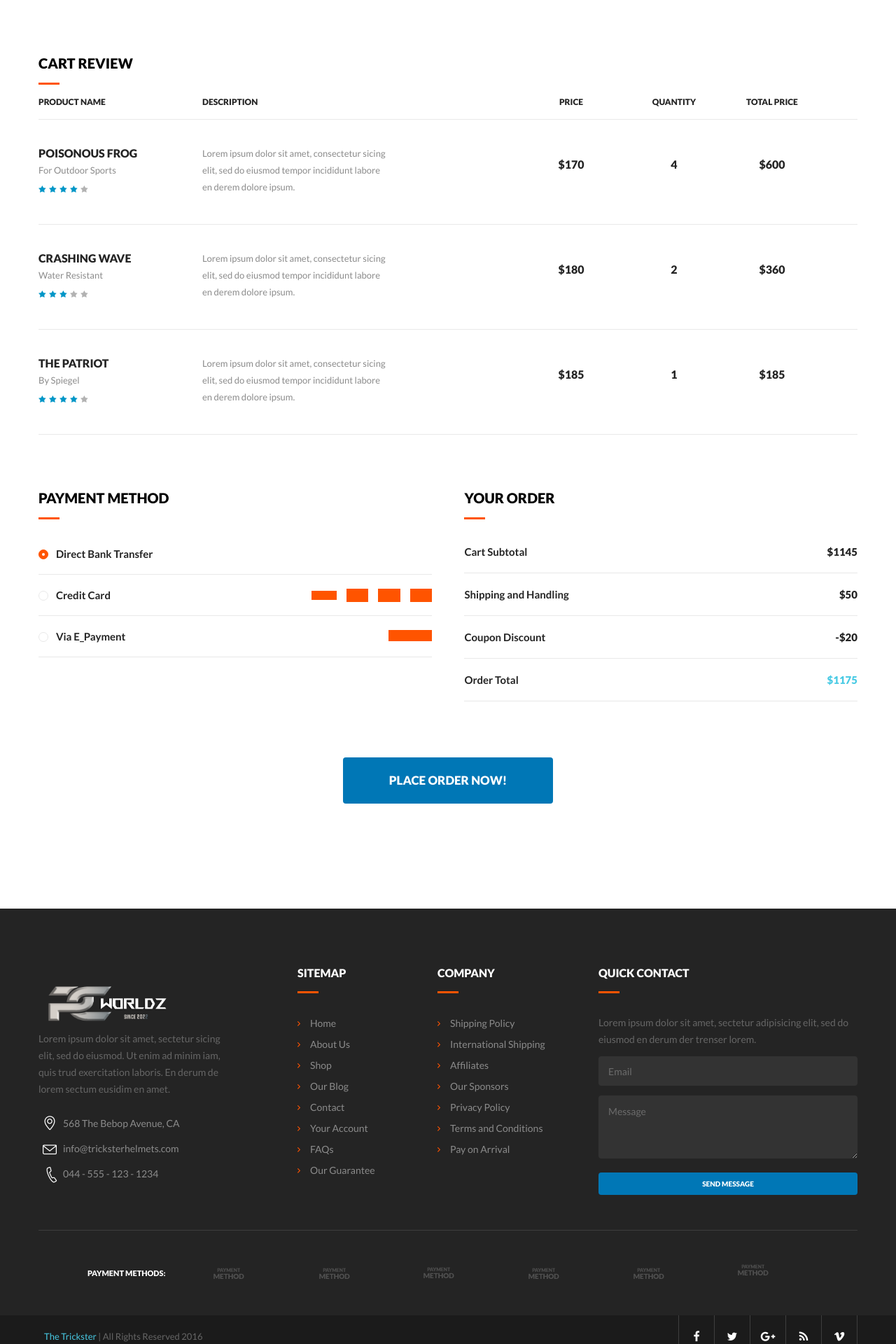
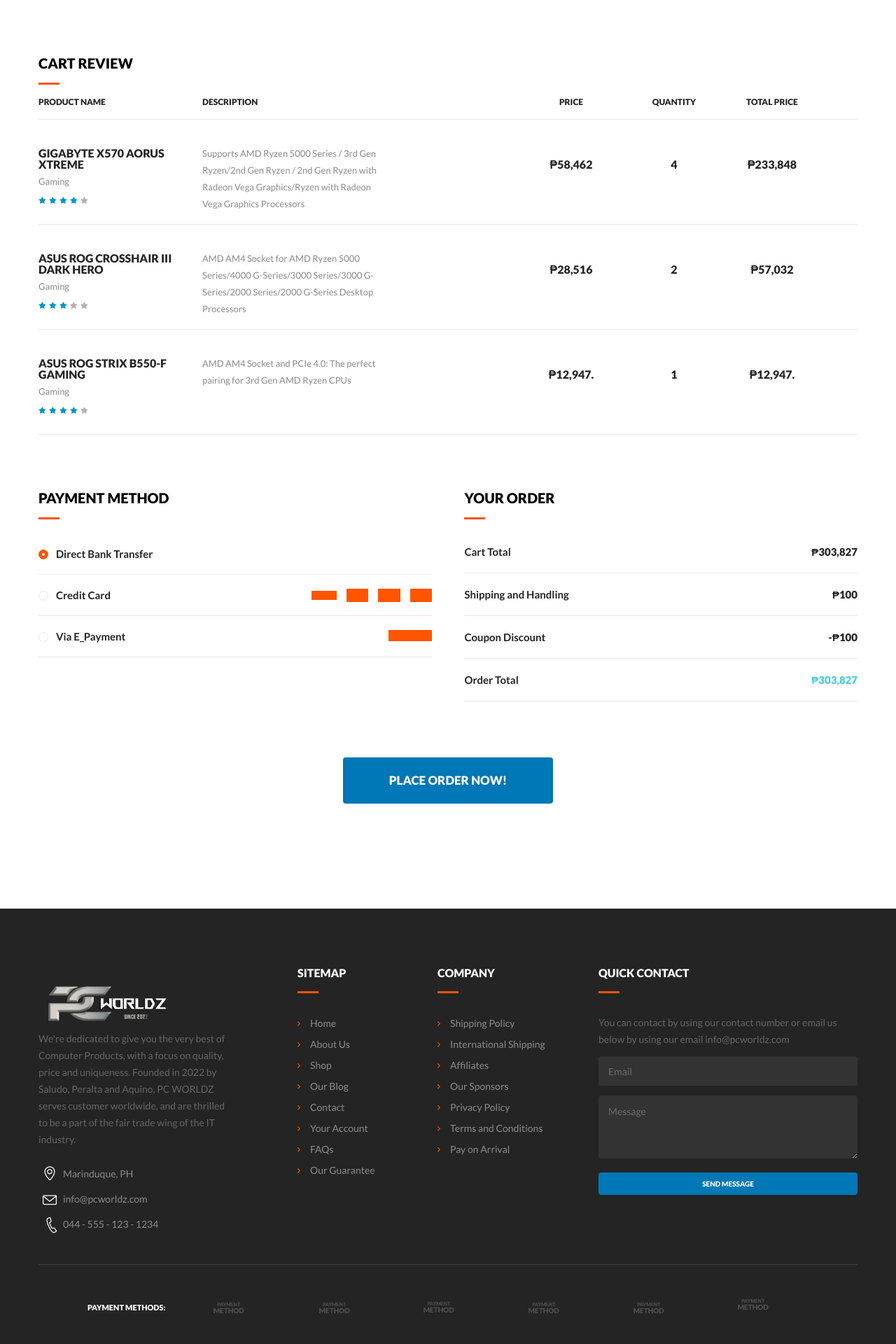
Before and after one commit to JeSaludo/Aquino_Peralta_Saludo_IT2F_finalProject_PCWorldz, a PHP site: page /billing-shipping.php in a window 1280 px wide. Shown: the part 1240-3160 px from the top of the page at 70% size. Run offline with PHP 8.4, Linux system fonts and the light colour scheme; some libraries are stand-ins or nearby versions.

Commit message:
Updated Cart Infos

```diff
--- a/billing-shipping.php
+++ b/billing-shipping.php
@@ -10,7 +10,7 @@
   <link rel="stylesheet" href="css/style.min.css">
   <!-- favicon -->
   <link rel="icon" href="favicon.ico">
-  <title>The Trickster | Billing</title>
+  <title>PC WORLDZ | Billing</title>
 </head>
 <body>
 
@@ -26,7 +26,7 @@
     <div class="form-popup-column small">
       <h2 class="subsection-title medium">Register now!</h2>
       <hr class="line-separator">
-      <p class="small">Lorem ipsum dolor sit amet, consectetur ipisicing elit, sed do eiusmod tempor incididunt ut labore et dolore magna aliqua.</p>
+      <p class="small">Fill all the requirements on the space provided.</p>
       <!-- FORM -->
       <form>
         <!-- FORM ROW -->
@@ -45,7 +45,7 @@
 
         <!-- FORM ROW -->
         <div class="form-row separated">
-          <button class="button dark full">Register to Trickster!</button>
+          <button class="button dark full">Register to PC WORLDZ!</button>
         </div>
         <!-- /FORM ROW -->
       </form>
@@ -59,7 +59,7 @@
 
     <!-- FORM POPUP COLUMN -->
     <div class="form-popup-column small">
-      <h2 class="subsection-title medium">Login to Trickster</h2>
+      <h2 class="subsection-title medium">Login to PC WORLDZ</h2>
       <hr class="line-separator">
       <!-- FORM -->
       <form>
@@ -342,7 +342,7 @@
       <!-- LOGO -->
       <figure class="logo">
         <img src="img/logo.png" alt="logo">
-        <figcaption>The Trickster</figcaption>
+        <figcaption>PC WORLDZ</figcaption>
       </figure>
       <!-- /LOGO -->
 
@@ -650,67 +650,25 @@
 
         <!-- MAIN MENU ITEM -->
         <li class="main-menu-item">
-          <a href="#">
+          <a href="shop-list.php">
             Shop
-            <!-- SVG ARROW -->
-            <svg class="svg-arrow face-down">
-              <use xlink:href="#svg-arrow"></use>
-            </svg>
-            <!-- /SVG ARROW -->
           </a>
 
           <!-- MENU DROPDOWN -->
           <ul class="menu-dropdown">
             <!-- MENU DROPDOWN ITEM -->
             <li class="menu-dropdown-item">
-              <a href="shop-sidebar-grid.html">Sidebar 3 Col Grid</a>
+              <a href="shop-sidebar-list.php">Motherboards</a>
             </li>
-            <!-- /MENU DROPDOWN ITEM -->
-
-            <!-- MENU DROPDOWN ITEM -->
             <li class="menu-dropdown-item">
-              <a href="shop-grid.html">4 Columns Grid</a>
+              <a href="shop-sidebar-list.php">Processors</a>
             </li>
-            <!-- /MENU DROPDOWN ITEM -->
-
-            <!-- MENU DROPDOWN ITEM -->
             <li class="menu-dropdown-item">
-              <a href="shop-sidebar-list.html">Sidebar 3 Col List</a>
+              <a href="shop-sidebar-list.php">Graphic Cards</a>
             </li>
-            <!-- /MENU DROPDOWN ITEM -->
-
-            <!-- MENU DROPDOWN ITEM -->
-            <li class="menu-dropdown-item">
-              <a href="shop-list.html">4 Columns List</a>
+
             </li>
-            <!-- /MENU DROPDOWN ITEM -->
-
-            <!-- MENU DROPDOWN ITEM -->
-            <li class="menu-dropdown-item">
-              <a href="#">Product Pages</a>
-              <!-- SVG ARROW -->
-              <svg class="svg-arrow tiny">
-                <use xlink:href="#svg-arrow"></use>
-              </svg>
-              <!-- /SVG ARROW -->
-
-              <!-- MENU DROPDOWN -->
-              <ul class="menu-dropdown">
-                <!-- MENU DROPDOWN ITEM -->
-                <li class="menu-dropdown-item">
-                  <a href="product-page-v1.html">Product Page V1</a>
-                </li>
-                <!-- /MENU DROPDOWN ITEM -->
-
-                <!-- MENU DROPDOWN ITEM -->
-                <li class="menu-dropdown-item">
-                  <a href="product-page-v2.html">Product Page V2</a>
-                </li>
-                <!-- /MENU DROPDOWN ITEM -->
-              </ul>
-              <!-- /MENU DROPDOWN -->
-            </li>
-            <!-- /MENU DROPDOWN ITEM -->
+
           </ul>
           <!-- /MENU DROPDOWN -->
         </li>
@@ -718,7 +676,7 @@
 
         <!-- MAIN MENU ITEM -->
         <li class="main-menu-item">
-          <a href="blog.html">Our Blog</a>
+          <a href="blog.php">Our Blog</a>
         </li>
         <!-- /MAIN MENU ITEM -->
 
@@ -737,186 +695,53 @@
           <div class="content-dropdown with-bg">
             <!-- CONTENT DROPDOWN COLUMN -->
             <div class="content-dropdown-column">
-              <h6 class="title tiny secondary">Main Features</h6>
+              <h6 class="title tiny secondary">Account</h6>
               <hr class="line-separator">
               <!-- LINK LIST -->
               <ul class="link-list simple">
                 <!-- LINK LIST ITEM -->
                 <li class="link-list-item">
-                  <a href="index.html">Trickster Home</a>
+                  <a href="identification.php">Identification</a>
                 </li>
                 <!-- /LINK LIST ITEM -->
 
                 <!-- LINK LIST ITEM -->
                 <li class="link-list-item">
-                  <a href="product-builder-v1.html">Product Builder V1</a>
+                  <a href="billing-shipping.php">Billing and Shipping</a>
                 </li>
                 <!-- /LINK LIST ITEM -->
 
                 <!-- LINK LIST ITEM -->
                 <li class="link-list-item">
-                  <a href="product-builder-v2.html">Product Builder V2</a>
+                  <a href="confirmation.php">Confirmation</a>
                 </li>
                 <!-- /LINK LIST ITEM -->
 
                 <!-- LINK LIST ITEM -->
                 <li class="link-list-item">
-                  <a href="blog.html">Trickster Blog</a>
+                  <a href="cart.php">Shopping Cart</a>
                 </li>
                 <!-- /LINK LIST ITEM -->
 
                 <!-- LINK LIST ITEM -->
                 <li class="link-list-item">
-                  <a href="post.html">Blog Post</a>
+                  <a href="wishlist.php">Wishlist</a>
                 </li>
                 <!-- /LINK LIST ITEM -->
 
                 <!-- LINK LIST ITEM -->
                 <li class="link-list-item">
-                  <a href="contactus.html">Contact Page</a>
-                </li>
-                <!-- /LINK LIST ITEM -->
-              </ul>
-              <!-- /LINK LIST -->
-
-              <!-- LINK LIST -->
-              <ul class="link-list simple">
-                <!-- LINK LIST ITEM -->
-                <li class="link-list-item">
-                  <a href="404.html">Error Page</a>
-                </li>
-                <!-- /LINK LIST ITEM -->
-
-                <!-- LINK LIST ITEM -->
-                <li class="link-list-item">
-                  <a href="aboutus.html">About Us</a>
-                </li>
-                <!-- /LINK LIST ITEM -->
-
-                <!-- LINK LIST ITEM -->
-                <li class="link-list-item">
-                  <a href="menu-dropdowns.html">Menu &amp; DDowns</a>
-                </li>
-                <!-- /LINK LIST ITEM -->
-
-                <!-- LINK LIST ITEM -->
-                <li class="link-list-item">
-                  <a href="shortcodes.html">Shortcodes</a>
-                </li>
-                <!-- /LINK LIST ITEM -->
-
-                <!-- LINK LIST ITEM -->
-                <li class="link-list-item">
-                  <a href="login-popup.html">Login Popup</a>
-                </li>
-                <!-- /LINK LIST ITEM -->
-
-                <!-- LINK LIST ITEM -->
-                <li class="link-list-item">
-                  <a href="ratings-popup.html">Ratings Popup</a>
+                  <a href="profile.php">Your Account</a>
                 </li>
                 <!-- /LINK LIST ITEM -->
               </ul>
               <!-- /LINK LIST -->
             </div>
             <!-- /CONTENT DROPDOWN COLUMN -->
-
-            <!-- CONTENT DROPDOWN COLUMN -->
-            <div class="content-dropdown-column">
-              <h6 class="title tiny secondary">Shop</h6>
-              <hr class="line-separator">
-              <!-- LINK LIST -->
-              <ul class="link-list simple">
-                <!-- LINK LIST ITEM -->
-                <li class="link-list-item">
-                  <a href="shop-sidebar-grid.html">Sidebar 3 Col Grid</a>
-                </li>
-                <!-- /LINK LIST ITEM -->
-
-                <!-- LINK LIST ITEM -->
-                <li class="link-list-item">
-                  <a href="shop-grid.html">4 Columns Grid</a>
-                </li>
-                <!-- /LINK LIST ITEM -->
-
-                <!-- LINK LIST ITEM -->
-                <li class="link-list-item">
-                  <a href="shop-sidebar-list.html">Sidebar 3 Col List</a>
-                </li>
-                <!-- /LINK LIST ITEM -->
-
-                <!-- LINK LIST ITEM -->
-                <li class="link-list-item">
-                  <a href="shop-list.html">4 Columns List</a>
-                </li>
-                <!-- /LINK LIST ITEM -->
-
-                <!-- LINK LIST ITEM -->
-                <li class="link-list-item">
-                  <a href="product-page-v1.html">Product Page V1</a>
-                </li>
-                <!-- /LINK LIST ITEM -->
-
-                <!-- LINK LIST ITEM -->
-                <li class="link-list-item">
-                  <a href="product-page-v1.html">Product Page V2</a>
-                </li>
-                <!-- /LINK LIST ITEM -->
-              </ul>
-              <!-- /LINK LIST -->
-            </div>
-            <!-- /CONTENT DROPDOWN COLUMN -->
-
-            <!-- CONTENT DROPDOWN COLUMN -->
-            <div class="content-dropdown-column">
-              <h6 class="title tiny secondary">Account</h6>
-              <hr class="line-separator">
-              <!-- LINK LIST -->
-              <ul class="link-list simple">
-                <!-- LINK LIST ITEM -->
-                <li class="link-list-item">
-                  <a href="identification.html">Identification</a>
-                </li>
-                <!-- /LINK LIST ITEM -->
-
-                <!-- LINK LIST ITEM -->
-                <li class="link-list-item">
-                  <a href="billing-shipping.html">Billing and Shipping</a>
-                </li>
-                <!-- /LINK LIST ITEM -->
-
-                <!-- LINK LIST ITEM -->
-                <li class="link-list-item">
-                  <a href="confirmation.html">Confirmation</a>
-                </li>
-                <!-- /LINK LIST ITEM -->
-
-                <!-- LINK LIST ITEM -->
-                <li class="link-list-item">
-                  <a href="cart.html">Shopping Cart</a>
-                </li>
-                <!-- /LINK LIST ITEM -->
-
-                <!-- LINK LIST ITEM -->
-                <li class="link-list-item">
-                  <a href="wishlist.html">Wishlist</a>
-                </li>
-                <!-- /LINK LIST ITEM -->
-
-                <!-- LINK LIST ITEM -->
-                <li class="link-list-item">
-                  <a href="profile.html">Your Account</a>
-                </li>
-                <!-- /LINK LIST ITEM -->
-              </ul>
-              <!-- /LINK LIST -->
-            </div>
-            <!-- /CONTENT DROPDOWN COLUMN -->
           </div>
           <!-- /CONTENT DROPDOWN -->
         </li>
         <!-- /MAIN MENU ITEM -->
-
         <!-- MAIN MENU ITEM -->
         <li class="main-menu-item">
           <a href="contactus.html">Contact</a>
@@ -1029,7 +854,7 @@
         <ul class="mobile-menu-dropdown dropdown">
           <!-- MOBILE MENU DROPDOWN ITEM -->
           <li class="mobile-menu-dropdown-item">
-            <a href="index.html">Trickster Home</a>
+            <a href="index.html">PC WORLDZ Home</a>
           </li>
           <!-- /MOBILE MENU DROPDOWN ITEM -->
 
@@ -1047,7 +872,7 @@
 
           <!-- MOBILE MENU DROPDOWN ITEM -->
           <li class="mobile-menu-dropdown-item">
-            <a href="blog.html">Trickster Blog</a>
+            <a href="blog.html">PC WORLDZ Blog</a>
           </li>
           <!-- /MOBILE MENU DROPDOWN ITEM -->
 
@@ -1610,9 +1435,12 @@
           <!-- PRODUCT TABLE NAME -->
           <div class="product-table-name">
             <a href="product-page-v1.html">
-              <h6 class="title small">Poisonous Frog</h6>
-            </a>
-            <p class="product-description small">For Outdoor Sports</p>
+              <h6 class="title small"><?php
+              $item = simplexml_load_file('data/Saludo-Peralta-Aquino_IT2F_PcWorldz.xml');
+              echo $item->product[0]->name;
+              ?></h6>
+            </a>
+            <p class="product-description small">Gaming</p>
             <!-- RATING -->
             <ul class="rating small">
               <!-- RATING ITEM -->
@@ -1671,13 +1499,19 @@
 
           <!-- PRODUCT TABLE DESCRIPTION -->
           <div class="product-table-description long">
-            <p class="tiny">Lorem ipsum dolor sit amet, consectetur sicing elit, sed do eiusmod tempor incididunt labore en derem dolore ipsum.</p>
+            <p class="tiny"><?php
+              $item = simplexml_load_file('data/Saludo-Peralta-Aquino_IT2F_PcWorldz.xml');
+              echo $item->product[0]->description;
+              ?></p>
           </div>
           <!-- /PRODUCT TABLE DESCRIPTION -->
 
           <!-- PRODUCT TABLE PRICE -->
           <div class="product-table-price">
-            <h6 class="product-price">$170</h6>
+            <h6 class="product-price"><?php
+              $item = simplexml_load_file('data/Saludo-Peralta-Aquino_IT2F_PcWorldz.xml');
+              echo $item->product[0]->price;
+              ?></h6>
           </div>
           <!-- /PRODUCT TABLE PRICE -->
 
@@ -1689,7 +1523,7 @@
 
           <!-- PRODUCT TABLE TOTAL -->
           <div class="product-table-total">
-            <h6 class="product-price">$600</h6>
+            <h6 class="product-price">₱233,848</h6>
           </div>
           <!-- /PRODUCT TABLE TOTAL -->
         </div>
@@ -1700,9 +1534,12 @@
           <!-- PRODUCT TABLE NAME -->
           <div class="product-table-name">
             <a href="product-page-v1.html">
-              <h6 class="title small">Crashing Wave</h6>
-            </a>
-            <p class="product-description small">Water Resistant</p>
+              <h6 class="title small"><?php
+              $item = simplexml_load_file('data/Saludo-Peralta-Aquino_IT2F_PcWorldz.xml');
+              echo $item->product[1]->name;
+              ?></h6>
+            </a>
+            <p class="product-description small">Gaming</p>
             <!-- RATING -->
             <ul class="rating small">
               <!-- RATING ITEM -->
@@ -1761,13 +1598,19 @@
 
           <!-- PRODUCT TABLE DESCRIPTION -->
           <div class="product-table-description long">
-            <p class="tiny">Lorem ipsum dolor sit amet, consectetur sicing elit, sed do eiusmod tempor incididunt labore en derem dolore ipsum.</p>
+            <p class="tiny"><?php
+              $item = simplexml_load_file('data/Saludo-Peralta-Aquino_IT2F_PcWorldz.xml');
+              echo $item->product[1]->description;
+              ?></p>
           </div>
           <!-- /PRODUCT TABLE DESCRIPTION -->
 
           <!-- PRODUCT TABLE PRICE -->
           <div class="product-table-price">
-            <h6 class="product-price">$180</h6>
+            <h6 class="product-price"><?php
+              $item = simplexml_load_file('data/Saludo-Peralta-Aquino_IT2F_PcWorldz.xml');
+              echo $item->product[1]->price;
+              ?></h6>
           </div>
           <!-- /PRODUCT TABLE PRICE -->
 
@@ -1779,7 +1622,7 @@
 
           <!-- PRODUCT TABLE TOTAL -->
           <div class="product-table-total">
-            <h6 class="product-price">$360</h6>
+            <h6 class="product-price">₱57,032</h6>
           </div>
           <!-- /PRODUCT TABLE TOTAL -->
         </div>
@@ -1790,9 +1633,12 @@
           <!-- PRODUCT TABLE NAME -->
           <div class="product-table-name">
             <a href="product-page-v1.html">
-              <h6 class="title small">The Patriot</h6>
-            </a>
-            <p class="product-description small">By Spiegel</p>
+              <h6 class="title small"><?php
+              $item = simplexml_load_file('data/Saludo-Peralta-Aquino_IT2F_PcWorldz.xml');
+              echo $item->product[2]->name;
+              ?></h6>
+            </a>
+            <p class="product-description small">Gaming</p>
             <!-- RATING -->
             <ul class="rating small">
               <!-- RATING ITEM -->
@@ -1851,13 +1697,19 @@
 
           <!-- PRODUCT TABLE DESCRIPTION -->
           <div class="product-table-description long">
-            <p class="tiny">Lorem ipsum dolor sit amet, consectetur sicing elit, sed do eiusmod tempor incididunt labore en derem dolore ipsum.</p>
+            <p class="tiny"><?php
+              $item = simplexml_load_file('data/Saludo-Peralta-Aquino_IT2F_PcWorldz.xml');
+              echo $item->product[2]->description;
+              ?></p>
           </div>
           <!-- /PRODUCT TABLE DESCRIPTION -->
 
           <!-- PRODUCT TABLE PRICE -->
           <div class="product-table-price">
-            <h6 class="product-price">$185</h6>
+            <h6 class="product-price"><?php
+              $item = simplexml_load_file('data/Saludo-Peralta-Aquino_IT2F_PcWorldz.xml');
+              echo $item->product[2]->price;
+              ?></h6>
           </div>
           <!-- /PRODUCT TABLE PRICE -->
 
@@ -1869,7 +1721,10 @@
 
           <!-- PRODUCT TABLE TOTAL -->
           <div class="product-table-total">
-            <h6 class="product-price">$185</h6>
+            <h6 class="product-price"><?php
+              $item = simplexml_load_file('data/Saludo-Peralta-Aquino_IT2F_PcWorldz.xml');
+              echo $item->product[2]->price;
+              ?></h6>
           </div>
           <!-- /PRODUCT TABLE TOTAL -->
         </div>
@@ -1967,19 +1822,19 @@
           <h2 class="subsection-title">Your Order</h2>
           <hr class="line-separator">
           <!-- ONELINE -->
-          <p class="oneline">Cart Subtotal<span class="annotation">$1145</span></p>
+          <p class="oneline">Cart Total<span class="annotation">₱303,827</span></p>
           <!-- /ONELINE -->
 
           <!-- ONELINE -->
-          <p class="oneline">Shipping and Handling<span class="annotation">$50</span></p>
+          <p class="oneline">Shipping and Handling<span class="annotation">₱100</span></p>
           <!-- /ONELINE -->
 
           <!-- ONELINE -->
-          <p class="oneline">Coupon Discount<span class="annotation">-$20</span></p>
+          <p class="oneline">Coupon Discount<span class="annotation">-₱100</span></p>
           <!-- /ONELINE -->
 
           <!-- ONELINE -->
-          <p class="oneline">Order Total<span class="annotation bold">$1175</span></p>
+          <p class="oneline">Order Total<span class="annotation bold">₱303,827</span></p>
           <!-- /ONELINE -->
         </div>
         <!-- /COLUMN -->
@@ -2001,24 +1856,24 @@
         <!-- LOGO -->
         <figure class="logo">
           <img src="img/logo-footer.png" alt="logo">
-          <figcaption>The Trickster</figcaption>
+          <figcaption>PC WORLDZ</figcaption>
         </figure>
         <!-- /LOGO -->
-        <p class="description">Lorem ipsum dolor sit amet, sectetur sicing elit, sed do eiusmod. Ut enim ad minim iam, quis trud exercitation laboris. En derum de lorem sectum eusidim en amet.</p>
+        <p class="description">We're dedicated to give you the very best of Computer Products, with a focus on quality, price and uniqueness. Founded in 2022 by Saludo, Peralta and Aquino, PC WORLDZ serves customer worldwide, and are thrilled to be a part of the fair trade wing of the IT industry.</p>
 
         <!-- CONTACTUS LIST -->
         <ul class="contactus-list">
           <!-- CONTACTUS LIST ITEM -->
           <li class="contactus-list-item">
             <i class="s-icon icon-location-pin"></i>
-            <p>568 The Bebop Avenue, CA</p>
+            <p>Marinduque, PH</p>
           </li>
           <!-- /CONTACTUS LIST ITEM -->
 
           <!-- CONTACTUS LIST ITEM -->
           <li class="contactus-list-item">
             <i class="s-icon icon-envelope"></i>
-            <a href="mailto:info@tricksterhelmets.com" class="link">info@tricksterhelmets.com</a>
+            <a href="mailto:info@tricksterhelmets.com" class="link">info@pcworldz.com</a>
           </li>
           <!-- /CONTACTUS LIST ITEM -->
 
@@ -2252,7 +2107,7 @@
       <div class="content-dropdown-column full">
         <h6 class="title small secondary">Quick Contact</h6>
         <hr class="line-separator">
-        <p class="description">Lorem ipsum dolor sit amet, sectetur adipisicing elit, sed do eiusmod en derum der trenser lorem.</p>
+        <p class="description">You can contact by using our contact number or email us below by using our email info@pcworldz.com</p>
         <form class="quick-contact-form">
           <input type="text" class="dark" name="qc_email" placeholder="Email">
           <textarea name="qc_message" class="dark" placeholder="Message"></textarea>
@@ -2326,7 +2181,7 @@
   <div class="widget-line-wrap dark widget-line-copy">
     <!-- WIDGET LINE -->
     <div class="widget-line big">
-      <p class="copyright"><span class="bold">The Trickster</span> | All Rights Reserved 2016</p>
+      <p class="copyright"><span class="bold">PC WORLDZ</span> | All Rights Reserved 2016</p>
       <!-- ACTIONS LIST -->
       <ul class="actions-list right">
         <!-- ACTIONS LIST ITEM -->
```
